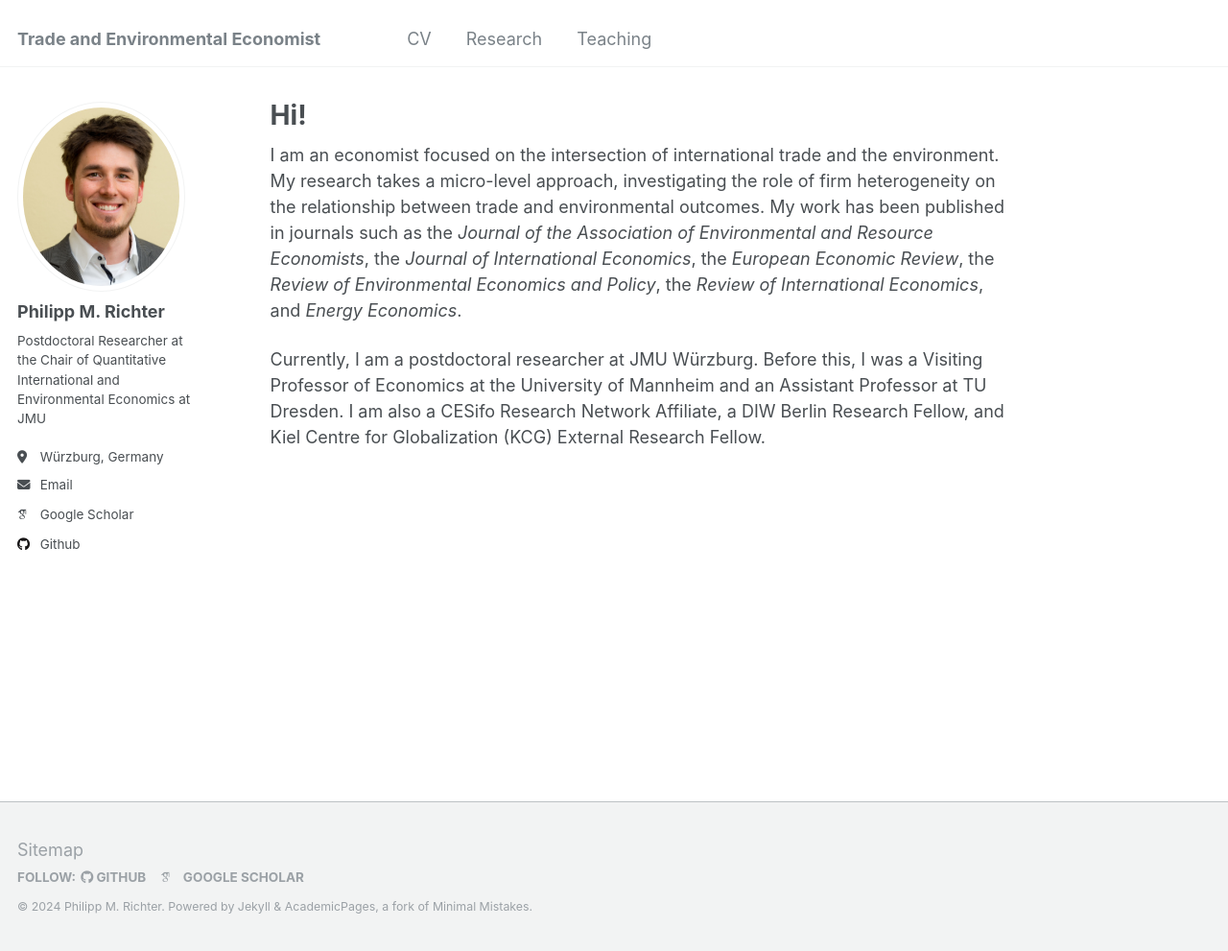
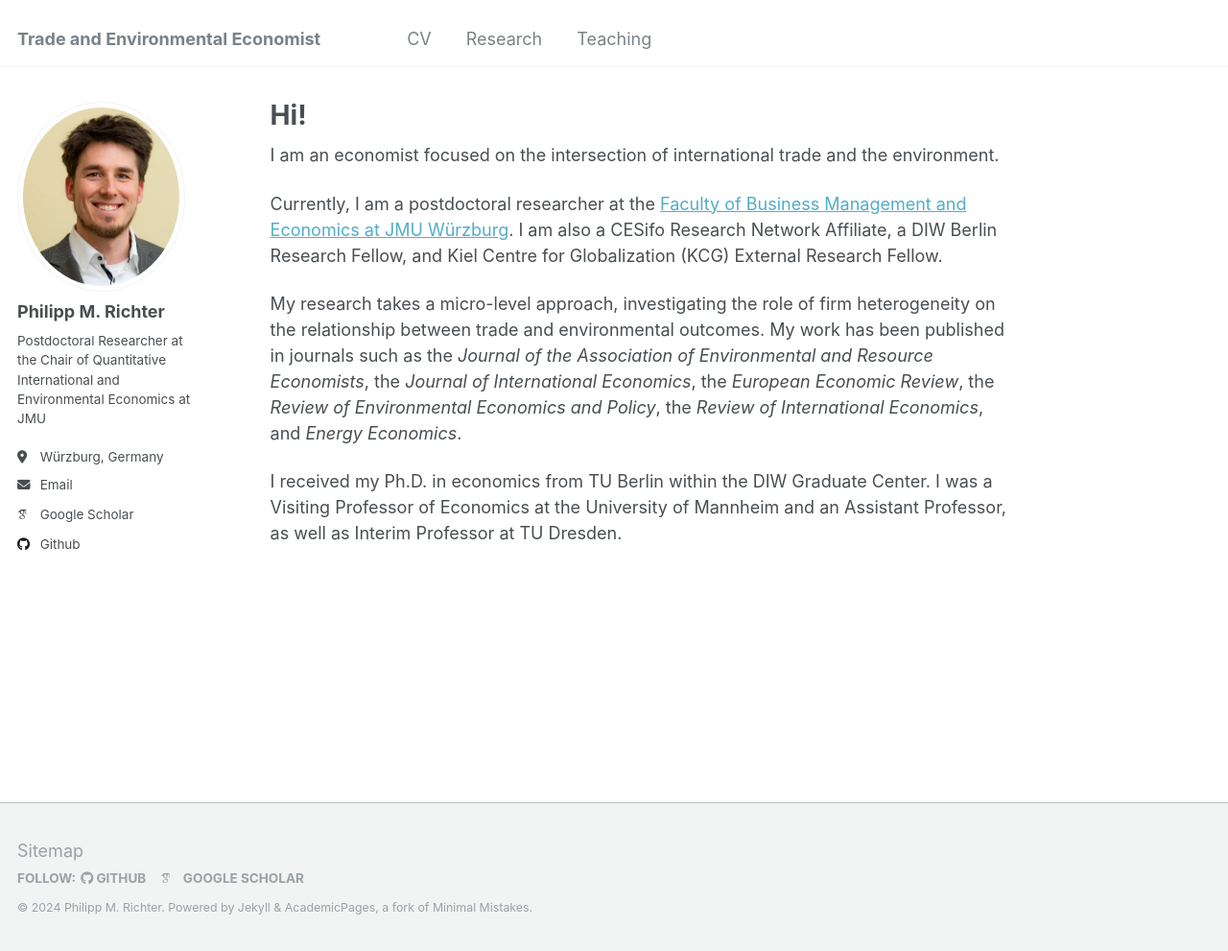
Before and after one commit to PhMRichter/PhMRichter.github.io, a Jekyll site: the page built from _pages/about.md, in a window 1280 px wide and 991 px high. Shown: the whole window at 96% size. Built offline with Jekyll 4.4.1, drawn with Linux system fonts in a browser that asks for light colours; some web fonts are replaced.

Commit message:
Update about.md

```diff
--- a/_pages/about.md
+++ b/_pages/about.md
@@ -9,7 +9,12 @@ redirect_from:
 
 
 
-I am an economist focused on the intersection of international trade and the environment. My research takes a micro-level approach, investigating the role of firm heterogeneity on the relationship between trade and environmental outcomes.
+I am an economist focused on the intersection of international trade and the environment.
+
+Currently, I am a postdoctoral researcher at the  <a href="https://www.wiwi.uni-wuerzburg.de/en/" target="_blank">
+Faculty of Business Management and Economics at JMU Würzburg</a>. I am also a CESifo Research Network Affiliate, a DIW Berlin Research Fellow, and Kiel Centre for Globalization (KCG) External Research Fellow.
+
+My research takes a micro-level approach, investigating the role of firm heterogeneity on the relationship between trade and environmental outcomes.
 My work has been published in journals such as the  <i>Journal of the Association of Environmental and Resource Economists</i>, the <i>Journal of International Economics</i>,  the <i>European Economic Review</i>, the <i>Review of Environmental Economics and Policy</i>, the <i>Review of International Economics</i>, and <i>Energy Economics</i>.
 
-Currently, I am a postdoctoral researcher at JMU Würzburg. Before this, I was a Visiting Professor of Economics at the University of Mannheim and an Assistant Professor at TU Dresden. I am also a CESifo Research Network Affiliate, a DIW Berlin Research Fellow, and Kiel Centre for Globalization (KCG) External Research Fellow.
+I received my Ph.D. in economics from TU Berlin within the DIW Graduate Center. I was a Visiting Professor of Economics at the University of Mannheim and an Assistant Professor, as well as Interim Professor at TU Dresden.
```
